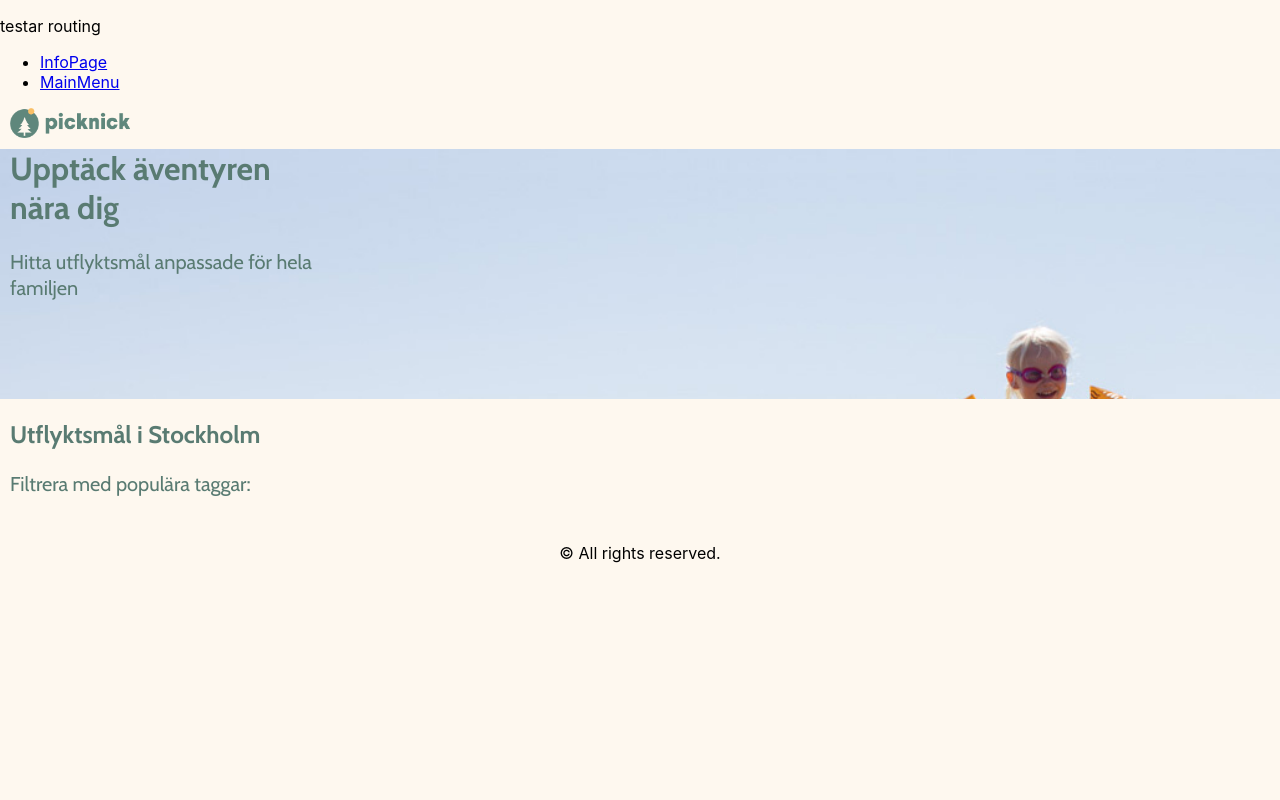
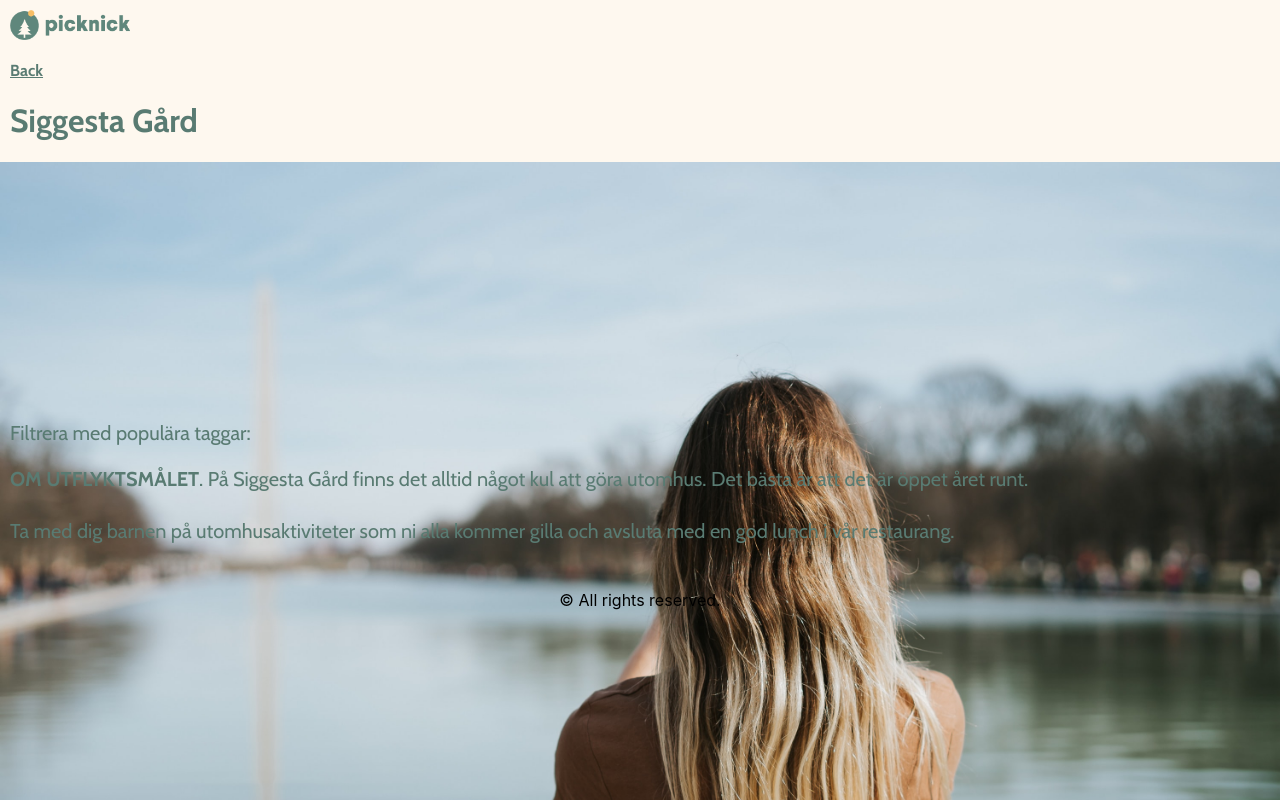
Before and after one commit to Soljojjo/Picknick, a React (Create React App) app: page /InfoPage in a window 1280 px wide. Shown: the top 800 px of the page. Built offline with nearby package versions, Linux system fonts and the light colour scheme.

Commit message:
Link css typ

```diff
--- a/public/css/styles.css
+++ b/public/css/styles.css
@@ -10,7 +10,6 @@ h1 {
     letter-spacing: - 0.3%;
     color: #597B72;
     font-style: normal;
-    line-height: 39px;
     padding-left: 10px;
     /* From Figma, identical to box height */
     /*letter-spacing: -0.003em;
@@ -58,20 +57,29 @@ h3 {
 
 .header {
     height: 20px;
+    padding: 10px;
+
+}
+
+.link{
+    font-weight: bold;
+    font-family: 'Cabin';
+    color: #597B72;
+    padding-left: 10px;
 
 }
 /*------------------------------------bild hantering*/
 .logoPicknick {
     margin-left: 0;
     width: 120px;
-    padding-left: 10px;
+
 
 
 }
 
 .menupicture{
     width: 100%;
-    padding-top: 30px;
+
 }
 /*---------------------------------------- container hantering*/
 .container{
@@ -81,12 +89,14 @@ h3 {
 }
 
 
-.containerdiv {
-    padding: 1%;
-    box-sizing: border-box;
-    min-height: 500px;
+
+.infoContainer{ /*-------------------bild*/
+    height: 320px;
+    padding-bottom: 20px;
+    padding-top: 20px;
+
+
 }
-
 
 
 /*-------------------------------------------- column hantering*/
--- a/src/App.js
+++ b/src/App.js
@@ -13,17 +13,7 @@ function App() {
       <Switch>
 
         </Switch>
-        <p>testar routing</p>
-        <nav>
-            <ul>
-                <li>
-                    <Link to= "/InfoPage">InfoPage</Link>
-                </li>
-                <li>
-                    <Link to= "/">MainMenu</Link>
-                </li>
-            </ul>
-        </nav>
+
         <Route path="/" exact component={MainMenu} />
         <Route path="/InfoPage" component={InfoPage} />
 
--- a/src/project/InfoPage.js
+++ b/src/project/InfoPage.js
@@ -1,9 +1,16 @@
 import React, { useEffect, useState } from 'react';
 import Destinations from './Destinations';
+import { Route, BrowserRouter as Router, Switch, Link } from "react-router-dom";
+
 
 
 
 const InfoPage = () => {
+
+    function handleClick() {
+        console.log('The link was clicked. ');
+        <Link to= "/InfoPage">InfoPage</Link>;
+      }
 
 
 
@@ -16,29 +23,37 @@ const InfoPage = () => {
 
             <div class="header">
             <div>
-                <img class= "logoPicknick" src="./icons/picknickLogoAndText.png" alt=" logo " />
+                <img class= "logoPicknick" onClick= {handleClick} src="./icons/picknickLogoAndText.png" alt=" logo " />
             </div>
 
 
             </div>
 
 
-            <div class="container">
-                {/* <div>
+            <div class="infoContainer">
+                <div>
+                <Link class="link" name to= "/">Back</Link>
+                </div>
+                <h1>Siggesta Gård</h1>
+                <div>
                 <img class="menupicture" src="./images/water.jpg" alt="girl at water"/>
-                </div> */}
-            <h1>Upptäck äventyren <br></br>nära dig</h1>
-                <p class="body_copy">Hitta utflyktsmål anpassade för hela <br></br>familjen
-                </p>
+                </div>
+
             </div>
 
-            <div class="container2">
-            <h2>Utflyktsmål i Stockholm</h2>
+            <div class="infoContainer2">
+
             <p class="body_copy">Filtrera med populära taggar:</p>
 
             </div>
 
-            <div class="container3">
+            <div class="infoContainer3">
+                <p class = "body_copy"><b>OM UTFLYKTSMÅLET</b>. På Siggesta Gård finns det alltid något kul att göra utomhus.
+                Det bästa är att det är öppet året runt.
+                <br/>
+                <br/>
+                Ta med dig barnen på utomhusaktiviteter
+                som ni alla kommer gilla och avsluta med en god lunch i vår restaurang. </p>
 
             </div>
 
--- a/src/project/MainMenu.js
+++ b/src/project/MainMenu.js
@@ -33,7 +33,9 @@ const MainMenu = () => {
             </div>
 
             <div class="container2">
+
             <h2>Utflyktsmål i Stockholm</h2>
+
             <p class="body_copy">Filtrera med populära taggar:</p>
 
             </div>
```
